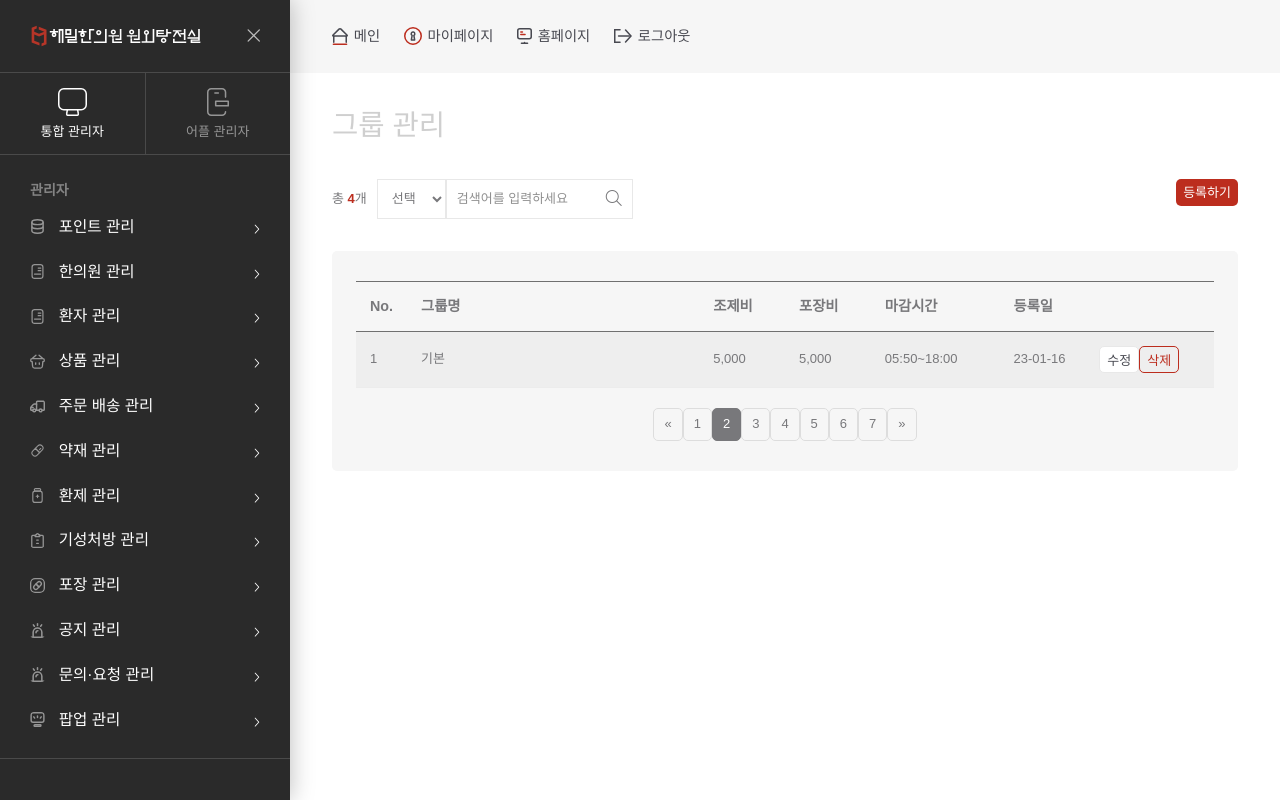
After one commit to itforone-github/publish-haemil, a PHP site: page /adm/clinic.group.php in a window 1280 px wide. The commit adds this page. Run offline with PHP 8.4, Linux system fonts and the light colour scheme; some web fonts are replaced.

Commit message:
docs: adm 페이지 작업

```diff
--- /dev/null
+++ b/adm/clinic.group.php
@@ -0,0 +1,99 @@
+<?php
+$pid = "a_clinicgrp";
+include_once("../include/header.php");
+//ADM 한의원 그룹관리
+?>
+
+<section class="clinic">
+    <div class="panel">
+        <p>총 <span class="red">4</span>개 </p>
+        <div>
+            <select name="search">
+                <option value="">선택</option>
+            </select>
+            <input class="search-bar" type="search" placeholder="검색어를 입력하세요" /><button type="button" class="btn_search"><i class="fa-light fa-magnifying-glass"></i></button>
+
+        </div>
+        <button type="button" class="btn btn_red" data-toggle="modal" data-target="#groupmodal01">등록하기</button>
+    </div>
+    <div class="box3">
+        <div class="table adm">
+            <table>
+                <colgroup>
+                    <col width="5%">
+                    <col width="*">
+                    <col width="10%">
+                    <col width="10%">
+                    <col width="15%">
+                    <col width="10%">
+                    <col width="15%">
+                </colgroup>
+                <thead>
+                <tr>
+                    <th>No.</th>
+                    <th>그룹명</th>
+                    <th>조제비</th>
+                    <th>포장비</th>
+                    <th>마감시간</th>
+                    <th>등록일</th>
+                    <th></th>
+                </tr>
+                </thead>
+                <tbody>
+                <tr>
+                    <td>1</td>
+                    <td>기본</td>
+                    <td>5,000</td>
+                    <td>5,000</td>
+                    <td>05:50~18:00</td>
+                    <td>23-01-16</td>
+                    <td><button type="button" class="btn btn_whiteline">수정</button><button type="button" class="btn btn_redline">삭제</button></td>
+                </tr>
+                </tbody>
+            </table>
+        </div>
+        <div class="b-pagination-outer ">
+            <ul id="border-pagination">
+                <li><a class="" href="#">«</a></li>
+                <li><a href="#">1</a></li>
+                <li><a href="#" class="active">2</a></li>
+                <li><a href="#">3</a></li>
+                <li><a href="#">4</a></li>
+                <li><a href="#">5</a></li>
+                <li><a href="#">6</a></li>
+                <li><a href="#">7</a></li>
+                <li><a href="#">»</a></li>
+            </ul>
+        </div>
+    </div>
+</section>
+
+    <!-- Modal -->
+    <div class="modal fade" id="groupmodal01" tabindex="-1" aria-labelledby="groupmodal01Label" aria-hidden="true">
+        <div class="modal-dialog">
+            <div class="modal-content">
+                <div class="modal-header">
+                    <h5 class="modal-title" id="groupmodal01Label">한의원 그룹 등록</h5>
+                </div>
+                <div class="modal-body">
+                    <form>
+                        <label>그룹명</label><input type="text" placeholder="그룹명을 입력해주세요">
+                        <label>조제비</label><input type="text" placeholder="조제비를 입력해주세요">
+                        <label>포장비</label><input type="text" placeholder="포장비를 입력해주세요">
+                        <label>마감시간</label>
+                        <div class="flex jc-sb">
+                            <div class="w50"><input type="time" name=""></div>
+                            <div class="w50"><input type="time" name=""></div>
+                        </div>
+                    </form>
+                </div>
+                <div class="modal-footer">
+                    <button type="button" class="btn btn-secondary" data-dismiss="modal">취소</button>
+                    <button type="button" class="btn btn-primary">등록</button>
+                </div>
+            </div>
+        </div>
+    </div>
+
+    <!--푸터 인클루드-->
+<?php include '../include/footer.php'; ?>
--- a/css/adm.css
+++ b/css/adm.css
@@ -5,6 +5,11 @@ header {    background-color: #F6F6F6;}
 /*박스 타이틀*/
 .box_title {    min-height: 60px;background-color: #AAAAAA;    color: #ffffff;    display: flex;    align-items: center;    justify-content: space-between;    border-radius: 0 0 5px 5px;    padding: 15px 20px;}
 .box_title.bg_red {    background-color: #BC2D1E;}
+.panel  {   display: flex;    flex-wrap: wrap;}
+.panel > div  {   display: flex; max-width: 300px}
+.panel > .btn_red {   margin-left: auto}
+.panel p {line-height: 40px;padding-right: 10px;}
+.panel .red {color: #BC2D1E; font-weight: 800}
 
 /*index*/
 .adm_main{display: flex; align-items: flex-end;}
@@ -25,9 +30,37 @@ header {    background-color: #F6F6F6;}
 }
 
 /*point*/
-.panel  {   display: flex;    flex-wrap: wrap;}
-.panel > div  {   display: flex; max-width: 300px}
-.panel .btn {   margin-left: auto}
 .point .box3 {padding: 24px 20px; width: 100%; height: 100%;}
 .point .table .red {color: #BC2D1E}
 .point .table .blue {color: #2531B7}
+.pointset {display: flex;flex-wrap: wrap;  justify-content: space-between;}
+.pointset > div {width: calc((100% / 2) - 9px); margin-bottom: 30px;}
+.pointset .box3 {padding: 24px 20px; width: 100%; height: 100%;}
+.pointset .box3 > .title{ display: flex;    flex-wrap: wrap; justify-content: space-between;}
+.pointset .box3 > p{text-align: right}
+.pointset .table .red {color: #BC2D1E}
+
+@media screen and (max-width: 1400px){
+    .pointset > div {width: 100%;}
+}
+
+/*clinic*/
+.clinicmem .box3 {    padding: 30px 24px;    width: 100%;}
+.clinicmem .tagbox {    padding: 20px 24px;    width: 100%; background: #F6F6F6; border-radius: 5px; margin-bottom: 15px}
+.clinicmem select {  width: 100%; margin-bottom: 12px; }
+.clinicmem  .flex:first-child {  margin-bottom: 30px; }
+.clinicmem  .flex > div {        width: 32%;    margin-bottom: 15px;    padding-right: 15px;    border-right: 1px solid #C8C8CB;}
+.clinicmem  .flex > div:last-child { padding-right: 0px;    border-right: 0;}
+
+.clinic .box3 {    padding: 30px 24px;    width: 100%;}
+.clinic .tagbox {    padding: 20px 24px;    width: 100%; background: #F6F6F6; border-radius: 5px; margin-bottom: 15px}
+.clinic select {  width: 100%; margin-bottom: 12px; }
+.clinic  .flex > div {        width: 32%;    margin-bottom: 15px;    padding-right: 15px;    border-right: 1px solid #C8C8CB;}
+.clinic .flex > div:last-child { padding-right: 0px;    border-right: 0;}
+
+@media screen and (max-width: 1000px){
+    .clinicmem  .flex {display: block}
+    .clinicmem  .flex > div {width: 100%; padding-right: 0px;border-right: 0;}
+    .clinic  .flex {display: block}
+    .clinic  .flex > div {width: 100%; padding-right: 0px;border-right: 0;}
+}
--- a/css/common.css
+++ b/css/common.css
@@ -40,8 +40,7 @@ a:hover, a:focus, a:active {text-decoration:none;}
 .flex.jc-sb {justify-content: space-between}
 .w50 {width: 50%}
 /*버튼*/
-.btn{all:unset; display: inline-block ; text-align:center;  border-radius: 5px; padding: 7px; line-height: 1em; margin-right: 14px; cursor: pointer; font-weight: 400; position: relative; box-sizing: border-box;}
-.btn:last-child{margin-right: 0;}
+.btn{height: 27px!important;all:unset; display: inline-block ; text-align:center;  border-radius: 5px; padding: 7px; line-height: 1em; cursor: pointer; font-weight: 400; position: relative; box-sizing: border-box;}
 .btn:hover{transition: all 0.3s;}
 
 .btn_mini{padding: 5px 10px; font-size: 13px;}
@@ -50,7 +49,9 @@ a:hover, a:focus, a:active {text-decoration:none;}
 .btn_large{width: 100%; padding: 15px 0; font-size: 1.2em; font-weight: 600;}
 
 .btn_red{background-color: #BC2D1E; color: #fff;}
-.btn_red:hover{background-color: #fff;}
+.btn_red:hover{background-color: #871509}
+.btn_redline{background-color: none; color: #BC2D1E; border: 1px solid #BC2D1E;}
+.btn_redline:hover{background-color: #BC2D1E;}
 .btn_white{background-color: #fff; color: #484951;}
 .btn_white:hover{background-color: #484951;}
 .btn_whiteline{background-color: #fff; color: #484951; border: 1px solid #E8E8E8;}
@@ -76,7 +77,7 @@ a:hover, a:focus, a:active {text-decoration:none;}
 .box4{display: inline-block; border-radius: 5px; background-color: #F6F6F6; overflow: hidden;}
 
 /*폼형태*/
-input{background-color: #FFFFFF; border: 1px solid #E8E8E8; color: #78787B; padding: 10px 15px; display: block; font-size: 1em!important; line-height: 1.6em!important; opacity: 1; margin-bottom: 12px; width: 100%;}
+input{height: 40px;  background-color: #FFFFFF; border: 1px solid #E8E8E8; color: #78787B; padding: 10px; display: block; font-size: 1em!important; line-height: 1.6em!important; opacity: 1; margin-bottom: 12px; width: 100%;}
 input:last-child{margin-bottom: 0;}
 input::placeholder{opacity: 0.8;}
 
@@ -86,9 +87,9 @@ input::placeholder{opacity: 0.8;}
     display:inline-block; width:100%; white-space: nowrap;overflow: hidden; text-overflow: ellipsis; vertical-align:middle;}
 .file_wrap dd .btn{margin-right: 10px; padding: 6px 10px;}
 
-select {border-radius: 0;width: 110px;    height: 40px;    background: #FFFFFF 0% 0% no-repeat padding-box;    border: 1px solid #E8E8E8;}
+select {  padding: 10px;border-radius: 0;width: 110px;color: #78787B;     height: 40px;    background: #FFFFFF;    border: 1px solid #E8E8E8;}
 input[type="search"] {border-radius: 0;width: 150px;    height: 40px;    background: #FFFFFF 0% 0% no-repeat padding-box;    border: 1px solid #E8E8E8;    border-right: 0;display: inline-block; margin-bottom: 0;}
-.btn_search {border-radius: 0;width: 40px;    height: 40px;    background: #FFFFFF 0% 0% no-repeat padding-box;    border: 1px solid #E8E8E8;    border-left: 0;display: inline-block;}
+.btn_search {border-radius: 0;width: 40px;    height: 40px;    background: #FFFFFF 0% 0% no-repeat padding-box;    border: 1px solid #E8E8E8;    border-left: 0;display: inline-block;    padding: 0 10px;}
 
 @media screen and (max-width: 330px){
     select {width: 50px}
@@ -102,6 +103,13 @@ input[type=radio] {    margin: 0px 5px 0 0;}
 [type="radio"]:hover {    box-shadow: 0 0 0 max(4px, 0.2em) lightgray;    cursor: pointer;}
 [type="radio"]:disabled {    background-color: lightgray;    box-shadow: none;    opacity: 0.7;    cursor: not-allowed;}
 [type="radio"]:disabled + span {    opacity: 0.7;    cursor: not-allowed;}
+[type="checkbox"] {  display: inline-block;  vertical-align: middle; background: lightgray;    appearance: none;    width: 1.25em;    height: 1.25em;}
+[type="checkbox"]:checked {  background: #fff;   ;border: 0.4em solid #BC2D1E;}
+[type="checkbox"]:focus-visible {    outline-offset: max(2px, 0.1em);    outline: max(2px, 0.1em) dotted #BC2D1E;}
+[type="checkbox"]:hover {    box-shadow: 0 0 0 max(4px, 0.2em) lightgray;    cursor: pointer;}
+[type="checkbox"]:disabled {    background-color: lightgray;    box-shadow: none;    opacity: 0.7;    cursor: not-allowed;}
+[type="checkbox"]:disabled + span {    opacity: 0.7;    cursor: not-allowed;}
+
 /*탭디자인*/
 .nav-tabs{font-size: 1.1em;}
 .nav-tabs>li>a{border:0; border-radius: 0; color: #555; opacity: 0.6;}
@@ -134,6 +142,10 @@ input[type=radio] {    margin: 0px 5px 0 0;}
     input{width: 100%;}
 }
 
+/*분류태그*/
+.tagbox > p {display: inline-block}
+.tagbox > p span.tag {border-radius: 5px; border: 1px solid #C8C8CB;color: #484951; padding: 5px;margin-left: 5px;}
+.tagbox > p span.tag.active {background: #FFD0CB;    border: 1px solid #BC2D1E;    color: #BC2D1E;}
 
 /*테이블*/
 .table {    overflow-y: auto;}
@@ -141,7 +153,7 @@ input[type=radio] {    margin: 0px 5px 0 0;}
 .table th,
 .table td{ padding: 14px; border-bottom: 1px solid #ECECEC;}
 .table tr:nth-child(odd) td{background-color: #FBFBFB;}
-.table th{font-weight: 600; font-size: 1.1em; text-align: center;}
+.table th{font-weight: 800; font-size: 1.1em; text-align: left; border-bottom: 1px solid #707070;}
 .table .text_center{text-align: center;}
 .table .text_left{text-align: left;}
 /*adm*/
@@ -154,3 +166,14 @@ input[type=radio] {    margin: 0px 5px 0 0;}
 .modal-title {color: #373844; opacity: 0.55; font-size: 1.7em;}
 .modal-header {    border-bottom: 0;}
 .modal-footer {     border-top: 0;    display: flex;    justify-content: space-around;}
+
+/*페이지네이션*/
+
+/* border-pagination */
+.b-pagination-outer {    width: 100%;    margin: 0 auto;    text-align: center;    overflow: hidden;    display: flex}
+#border-pagination {    margin: 0 auto;    padding: 0;    text-align: center}
+#border-pagination li {    display: inline;}
+#border-pagination li a {    border-radius: 5px;  display: block;    text-decoration: none;    color: #78787B;    padding: 5px 10px;    border: 1px solid #ddd;    float: left;}
+#border-pagination li a {    -webkit-transition: background-color 0.4s;    transition: background-color 0.4s}
+#border-pagination li a.active {    background-color: #78787B;    border-color: #78787B;    color: #fff;}
+#border-pagination li a:hover:not(.active) {    background: #ddd;}
--- a/include/header.php
+++ b/include/header.php
@@ -43,6 +43,31 @@ switch ($pid) {
         $header_type = 2;
         $footer_type = 1;
         $header_name = "포인트 내역";
+        $exp = "";
+        break;
+    case "a_pointset" :
+        $header_type = 2;
+        $footer_type = 1;
+        $header_name = "선결제 금액 관리";
+        $exp = "";
+        break;
+    //3. 한의원관리
+    case "a_clinicmem" :
+        $header_type = 2;
+        $footer_type = 1;
+        $header_name = "한의원 직원 관리";
+        $exp = "";
+        break;
+    case "a_clinic" :
+        $header_type = 2;
+        $footer_type = 1;
+        $header_name = "한의원 관리";
+        $exp = "";
+        break;
+    case "a_clinicgrp" :
+        $header_type = 2;
+        $footer_type = 1;
+        $header_name = "그룹 관리";
         $exp = "";
         break;
 }
```
Also changed, not shown: adm/clinic.member.php (added, +71 -0 lines), adm/clinic.memupdate.php (added, +54 -0 lines), adm/clinic.php (added, +73 -0 lines), adm/clinic.update.php (added, +38 -0 lines), adm/point.php (+18 -2 lines), adm/point.set.php (added, +81 -0 lines).
